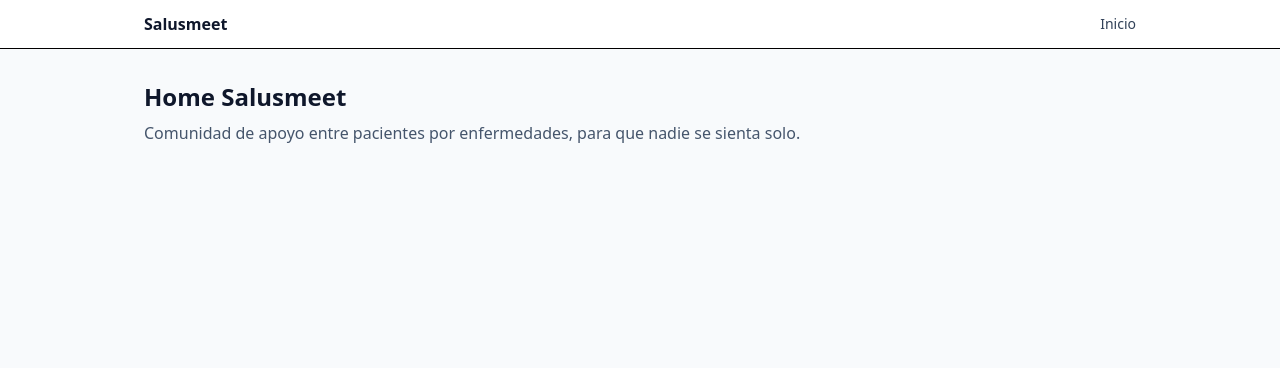
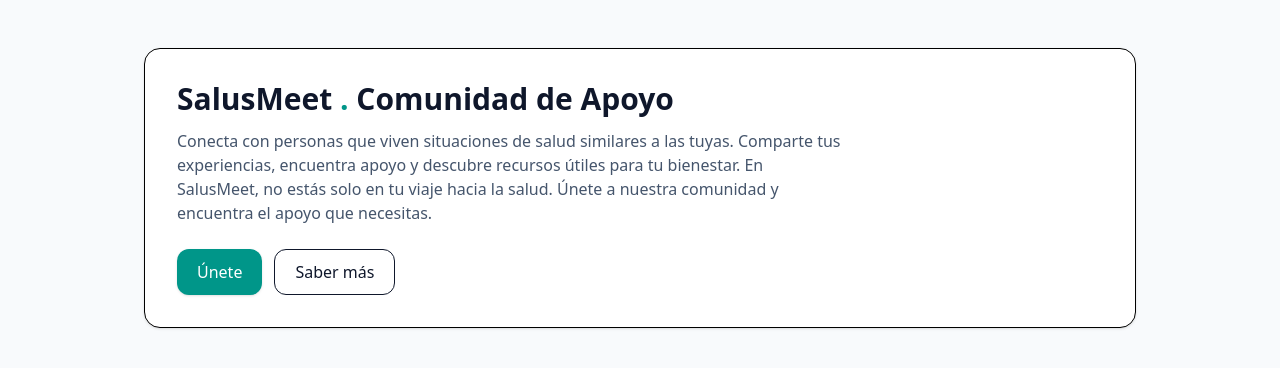
Before and after one commit to JMCG84/salusmeet, a Vue app: page / in a window 1280 px wide. Shown: the top 368 px of the page. Built offline with nearby package versions, Linux system fonts and the light colour scheme.

Commit message:
feat: add public layaout and landing page

```diff
--- a/src/layouts/AppLayout.vue
+++ b/src/layouts/AppLayout.vue
@@ -3,12 +3,12 @@
     <header class="border-b bg-white">
       <nav
         class="mx-auto max-w-5xl px-4 py-3 flex items-center justify-between">
-        <RouterLink to="/" class="font-bold text-slate-900">
+        <RouterLink to="/app" class="font-bold text-slate-900">
           Salusmeet
         </RouterLink>
 
         <div class="flex items-center gap-4 text-sm">
-          <RouterLink to="/" class="text-slate-700 hover:text-slate-900">
+          <RouterLink to="/app" class="text-slate-700 hover:text-slate-900">
             Inicio
           </RouterLink>
         </div>
--- /dev/null
+++ b/src/layouts/PublicLayaout.vue
@@ -0,0 +1,7 @@
+<template>
+  <div class="min-h-screen bg-slate-50">
+    <main class="mx-auto max-w-5xl px-4 py-12">
+      <slot />
+    </main>
+  </div>
+</template>
--- /dev/null
+++ b/src/pages/Landing.vue
@@ -0,0 +1,34 @@
+<script setup lang="ts">
+import PublicLayout from "../layouts/PublicLayaout.vue";
+</script>
+
+<template>
+  <PublicLayout>
+    <section class="bg-white border rounded-2xl shadow-sm p-8">
+      <h1 class="text-3xl font-bold text-slate-900">
+        SalusMeet
+        <span class="text-teal-600">.</span>
+        Comunidad de Apoyo
+      </h1>
+
+      <p class="mt-3 text-slate-600 max-w-2xl">
+        Conecta con personas que viven situaciones de salud similares a las
+        tuyas. Comparte tus experiencias, encuentra apoyo y descubre recursos
+        útiles para tu bienestar. En SalusMeet, no estás solo en tu viaje hacia
+        la salud. Únete a nuestra comunidad y encuentra el apoyo que necesitas.
+      </p>
+
+      <div class="mt-6 flex gap-3">
+        <button
+          class="px-5 py-2.5 rounded-xl bg-teal-600 text-white font medium shadow-sm hover:bg-teal-700 transition">
+          Únete
+        </button>
+
+        <button
+          class="px-5 py-2.5 rounded-xl bg-white text-slate-900 font medium border hover:bg-slate-50 transition">
+          Saber más
+        </button>
+      </div>
+    </section>
+  </PublicLayout>
+</template>
--- a/src/router/index.ts
+++ b/src/router/index.ts
@@ -3,6 +3,11 @@
 const routes = [
   {
     path: "/",
+    name: "landing",
+    component: () => import("../pages/Landing.vue"),
+  },
+  {
+    path: "/app",
     name: "home",
     component: () => import("../pages/Home.vue"),
   },
```
